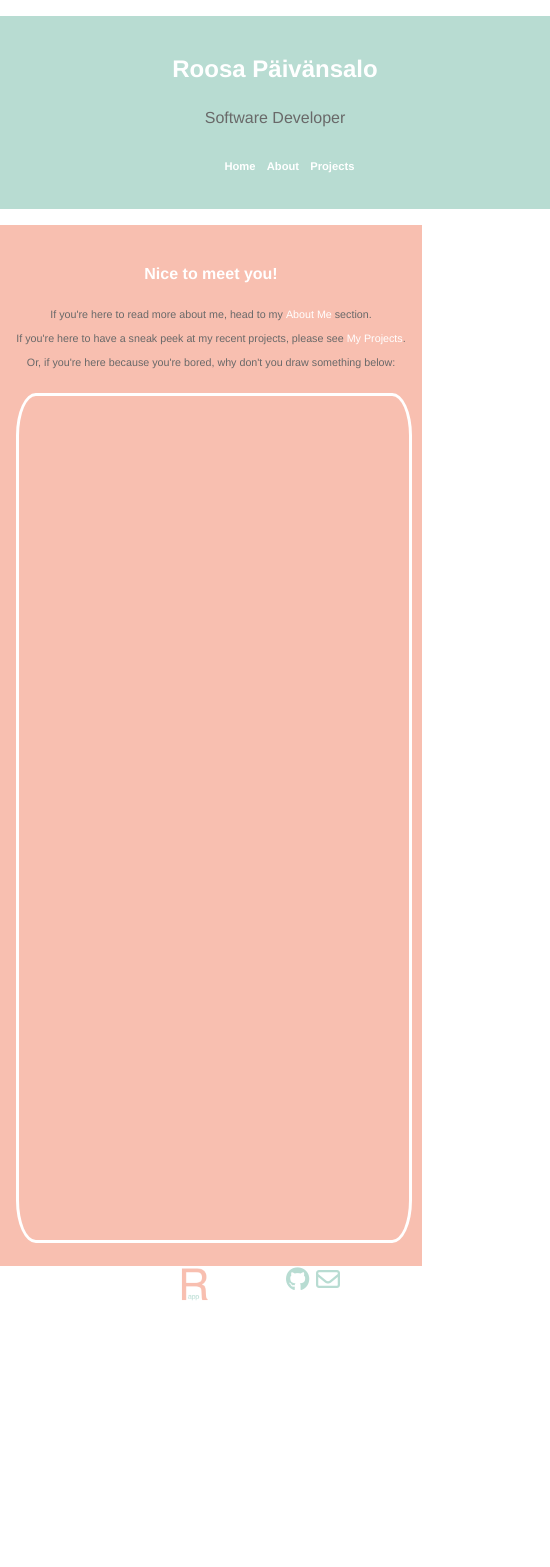
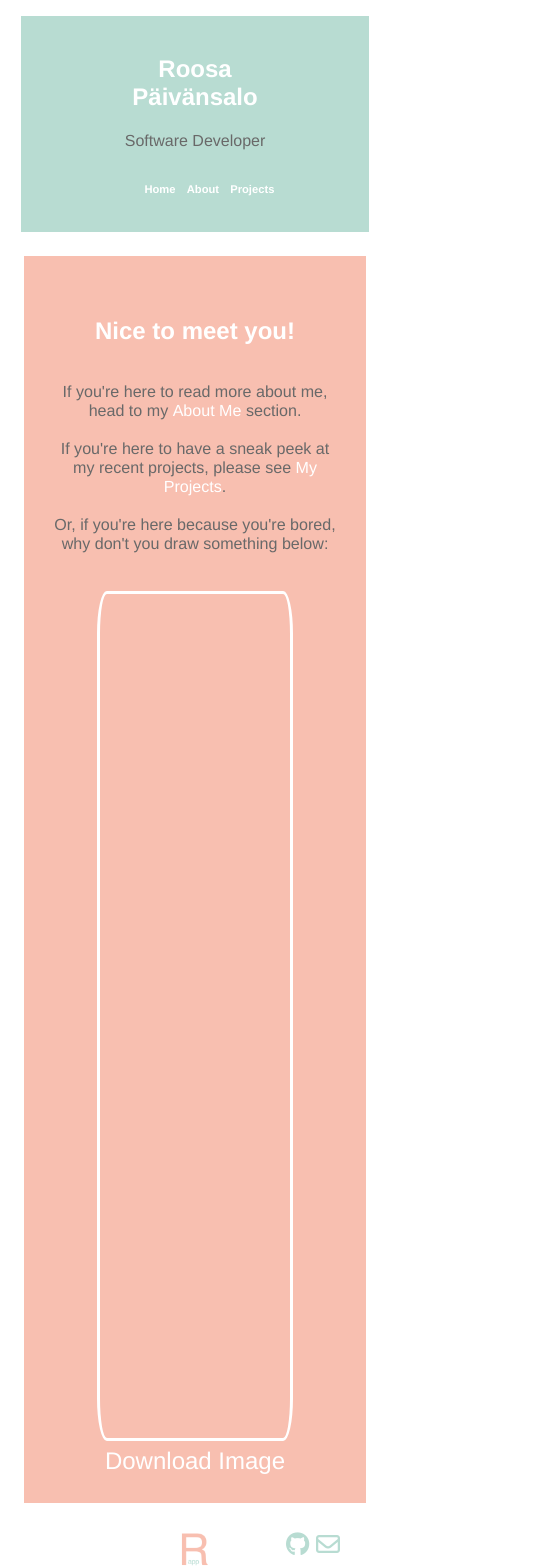
Before and after one commit to roosap/portfolio_site, a React (Create React App) app: page / in a window 390 px wide. Shown: the top 1567 px of the page, 550 px wide, since content can reach past the window. Before the commit the page ends 1305 px from the top, so only its background shows below. Built offline with nearby package versions, Linux system fonts and the light colour scheme.

Commit message:
Add download button for canvas drawings

```diff
--- a/src/App.css
+++ b/src/App.css
@@ -7,7 +7,7 @@ main {
   margin: 1em 1em;
   padding: 1.2em 1em;
   background-color: #f8bfb0;
-  font-size: 2.5em;
+  font-size: 2em;
   color: white;
   justify-content: center;
 }
@@ -39,7 +39,7 @@ header {
   margin: 1em 1.3em;
   padding: 1.2em 5em;
   background-color: #b8dcd2;
-  font-size: 2em;
+  font-size: 1.7em;
   justify-content: center;
 }
 
@@ -50,7 +50,6 @@ header > h2 {
 header > h4 {
   color: dimgrey;
   font-weight: lighter;
-  padding-top: 0.3em;
 }
 
 .white {
@@ -108,20 +107,19 @@ footer > #social {
 }
 
 @media only screen and (max-width: 1000px) {
+
   header {
     font-size: 1em;
-    width: 100%;
-    font-size: 1em;
-    width: 100%;
-    margin-left: 0;
+    width: window.innerWidth;
+    margin-left: 1;
   }
 
   main {
     display: block;
-    font-size: 1em;
-    width: 100%;
-    margin: auto;
-    padding: auto;
+    font-size: 1.5em;
+    width: window.innerWidth;
+    margin-left: 1;
+    padding: 1 0;
   }
 
   img {
@@ -129,6 +127,7 @@ footer > #social {
   }
 
   footer {
+    padding-top: 0.5em;
     font-size: 0.5em;
   }
 }
--- a/src/components/Canvas.js
+++ b/src/components/Canvas.js
@@ -3,14 +3,14 @@ import {Link} from 'react-router-dom';
 
 const Canvas = () => {
     const canvasRef = useRef(null);
-    const divRef = useRef(null);
+    const downloadLinkRef = useRef(null);
     const [isDrawing, setIsDrawing] = useState(false);
     const [x, setX] = useState(0);
     const [y, setY] = useState(0);
 
+
     const handleMouseDown = (e) => {
         const canvas = canvasRef.current;
-        const ctx = canvas.getContext('2d');
         const rect = canvas.getBoundingClientRect();
         setX(e.clientX - rect.left);
         setY(e.clientY - rect.top);
@@ -43,28 +43,46 @@ const Canvas = () => {
     const drawLine = (context, x1, y1, x2, y2) => {
         context.beginPath();
         context.strokeStyle = 'white';
-        context.lineWidth = 10;
+        context.lineWidth = 7;
         context.moveTo(x1, y1);
         context.lineTo(x2, y2);
         context.stroke();
         context.closePath();
     }
 
+    const addBackground = () => {
+        const canvas = canvasRef.current;
+        const context = canvas.getContext('2d');
+
+        context.globalCompositeOperation = 'destination-over'
+        context.fillStyle = "#f8bfb0";
+        context.fillRect(0, 0, canvas.width, canvas.height);
+    }
+
+    const createDownload = () => {
+        addBackground()
+        const canvas = canvasRef.current;
+        const downloadLink = downloadLinkRef.current;
+        const downloadURL = canvas.toDataURL();
+        downloadLink.href = downloadURL;
+    }
+
     return (
-        <div ref={divRef}>
+        <div>
             <h4>Nice to meet you!</h4>
             <h6>If you're here to read more about me, head to my <span className="white"><Link to='/about'>About Me</Link></span> section.<br /><br />
             If you're here to have a sneak peek at my recent projects, please see <span className="white"><Link to='/projects'>My Projects</Link></span>.<br /><br />
             Or, if you're here because you're bored, why don't you draw something below:</h6>
                 <canvas
                     ref={canvasRef}
-                    width={window.innerWidth}
+                    width={window.innerWidth - 200}
                     height={window.innerHeight}
                     onMouseDown={handleMouseDown}
                     onMouseMove={handleMouseMove}
                     onMouseUp={handleMouseUp}>
                         <h6>Sorry, your browser doesn't support this element!</h6>
                 </canvas>
+                <a ref={downloadLinkRef} download='myDrawing.png' onClick={createDownload}>Download Image</a>
         </div>
      );
 }
--- a/src/containers/HomeContainer.js
+++ b/src/containers/HomeContainer.js
@@ -6,7 +6,7 @@ const HomeContainer = () => {
 
     return (
         <div>
-            <Canvas text="Hello"/>
+            <Canvas />
         </div>
     );
 }
```
